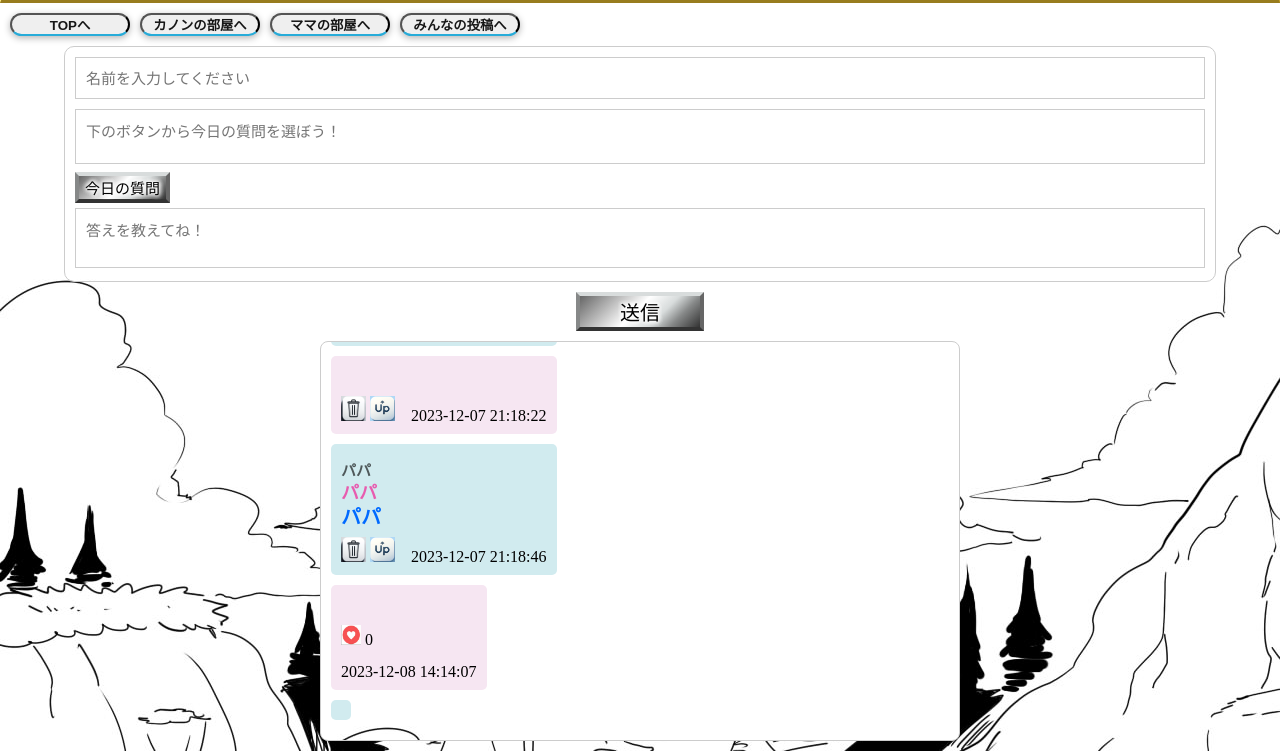
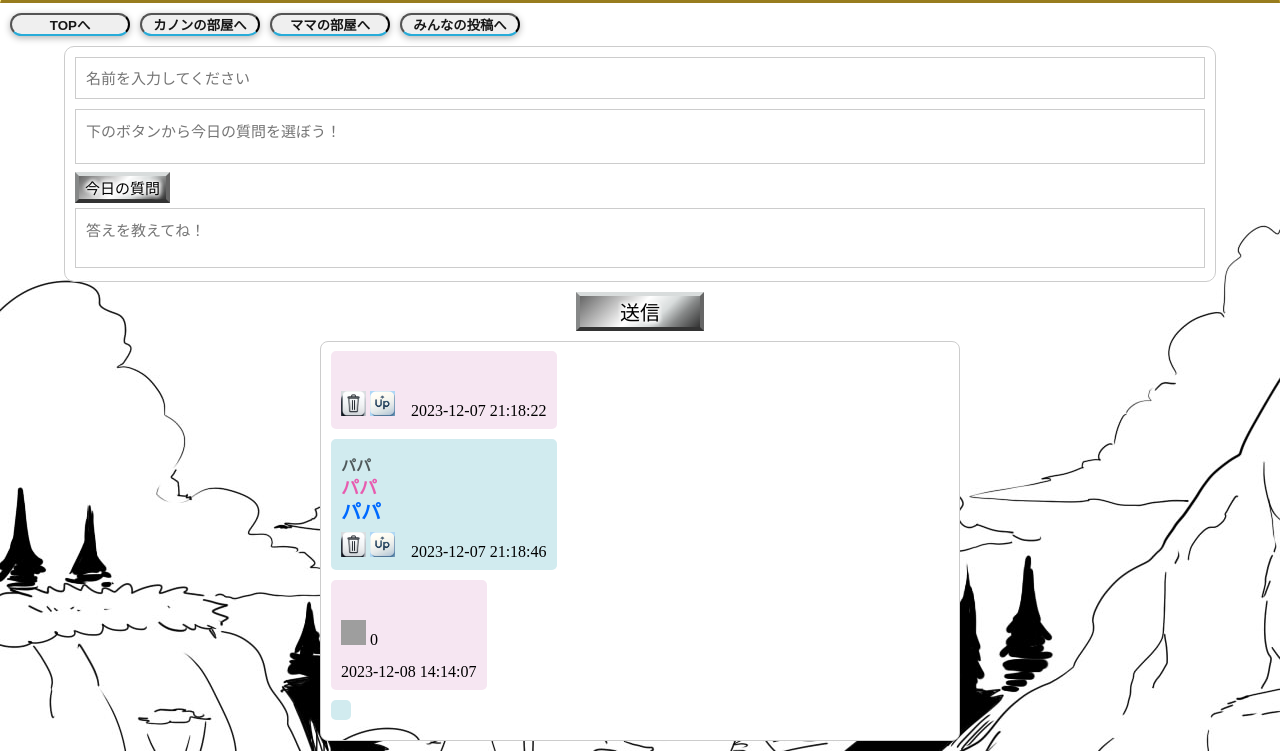
Before and after one commit to altosaex/kadai06_PHP, a PHP site: page /user03.php in a window 1280 px wide. Shown: the part 105-856 px from the top of the page. Run offline with PHP 8.4, Linux system fonts and the light colour scheme; grey boxes are pictures that could not be loaded.

Commit message:
Update user03.php

```diff
--- a/user03.php
+++ b/user03.php
@@ -13,7 +13,7 @@ $question2 = '<p class="ptitle">' . $question . '</p>';
 
 $answer = isset($_POST["answer"]) ? htmlspecialchars($_POST["answer"], ENT_QUOTES, 'UTF-8') : '';
 
-$answer2 = '<p class="ptext">' . $answer . '</p><p class="like-button"><img src="good.png" height=20" width="20" alt="いいね" class="like-icon"><span class="like-count"> 0</span>
+$answer2 = '<p class="ptext">' . $answer . '</p><p class="like-button"><img src="good2.png" height=25" width="25" alt="いいね" class="like-icon"> <span class="like-count"> 0</span>
 </p><br>';
 
 $time =date('Y-m-d H:i:s') . "\n" . '</div>';
```
